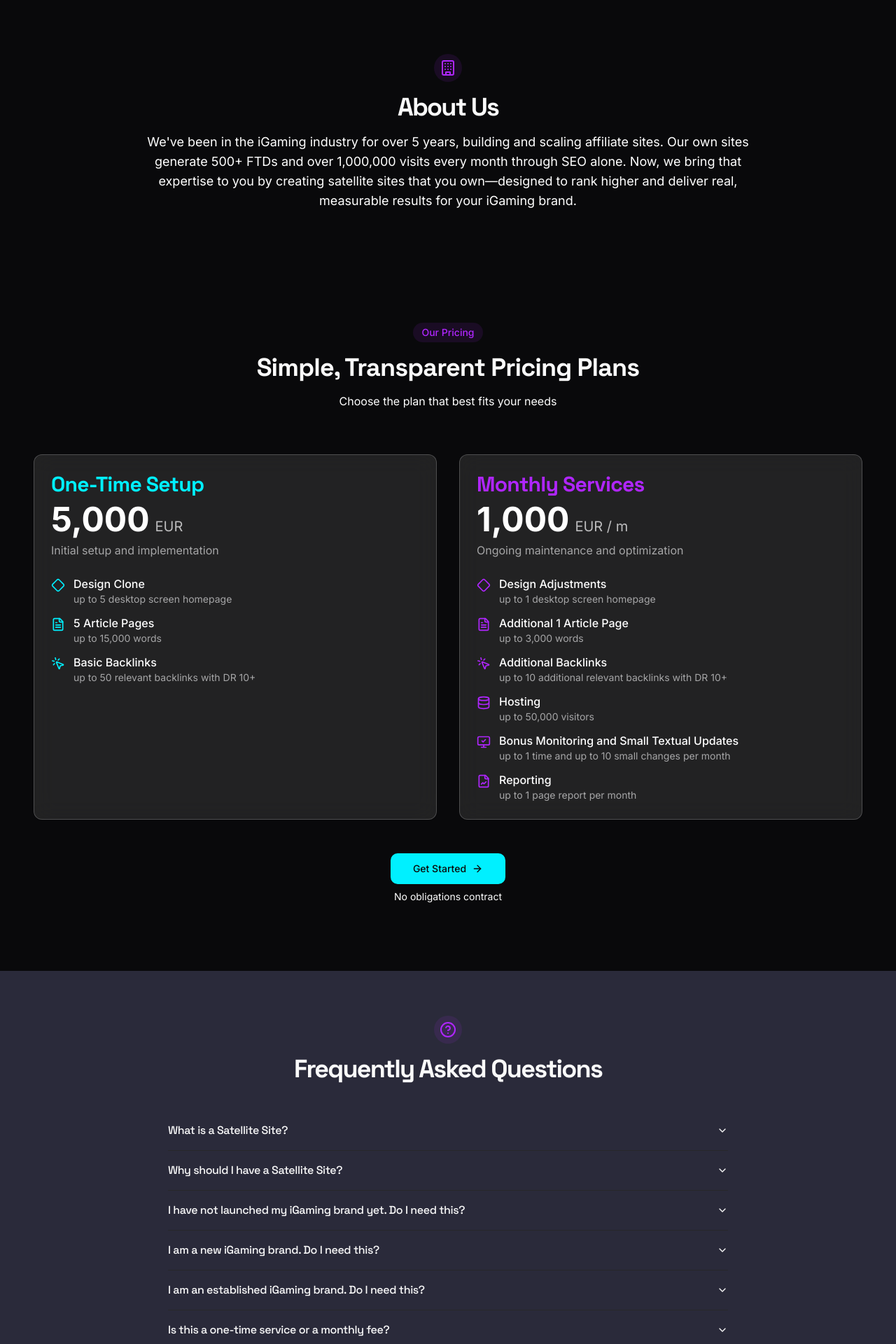
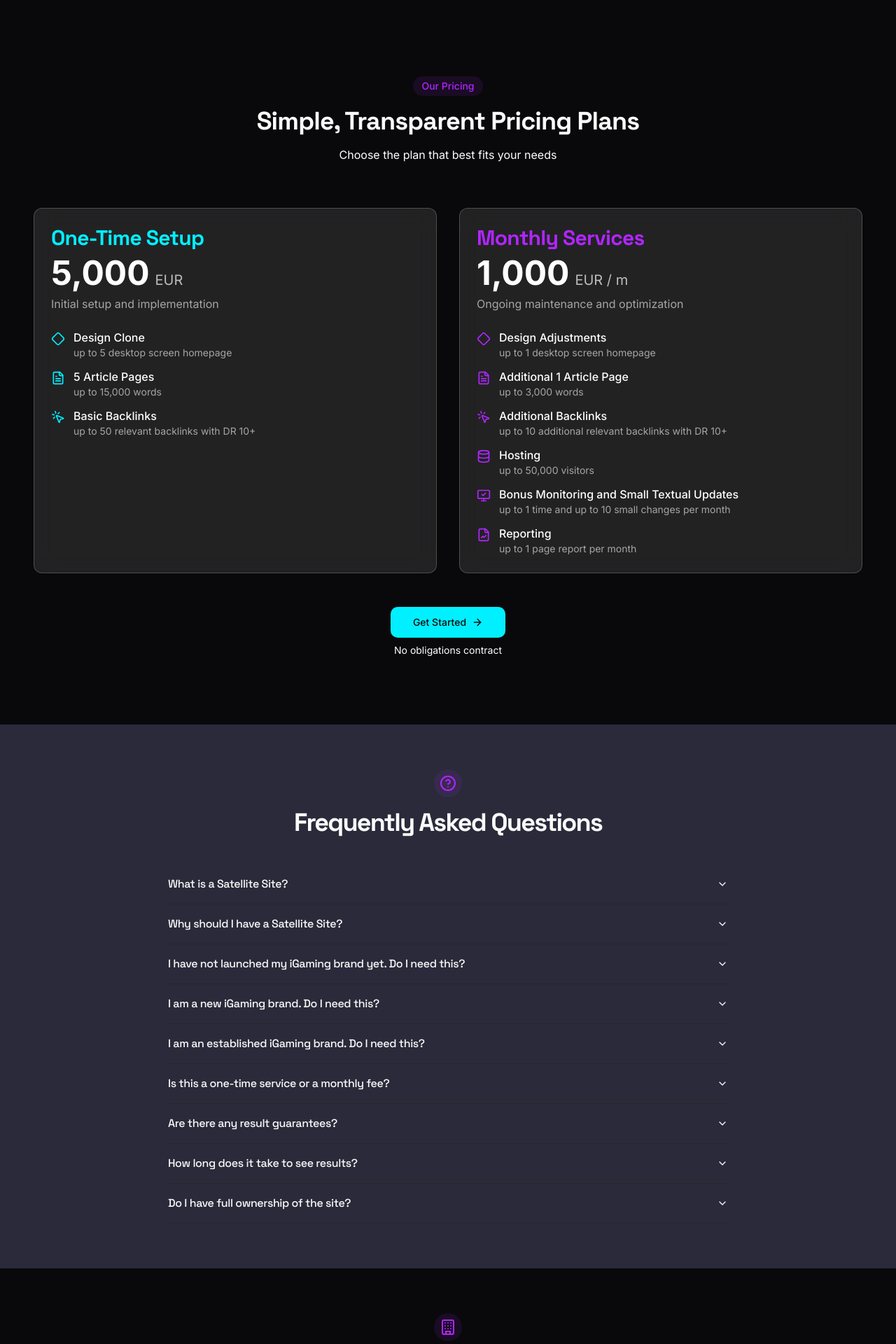
Before and after one commit to iGamingAudit/igaming-audit, a React (Vite) app: page / in a window 1280 px wide. Shown: the part 2260-4180 px from the top of the page at 70% size. Built offline with nearby package versions, Linux system fonts and the light colour scheme.

Commit message:
Move About Us section to end
Reposition the About Us component to appear at the end of the Index page layout.
[skip gpt_engineer]

```diff
--- a/src/pages/Index.tsx
+++ b/src/pages/Index.tsx
@@ -23,11 +23,11 @@ const Index = () => {
       <div id="features">
         <Features />
       </div>
-      <AboutUs />
       <div id="pricing">
         <PricingSection />
       </div>
       <FAQ />
+      <AboutUs />
       <Footer />
     </motion.div>
   );
```
